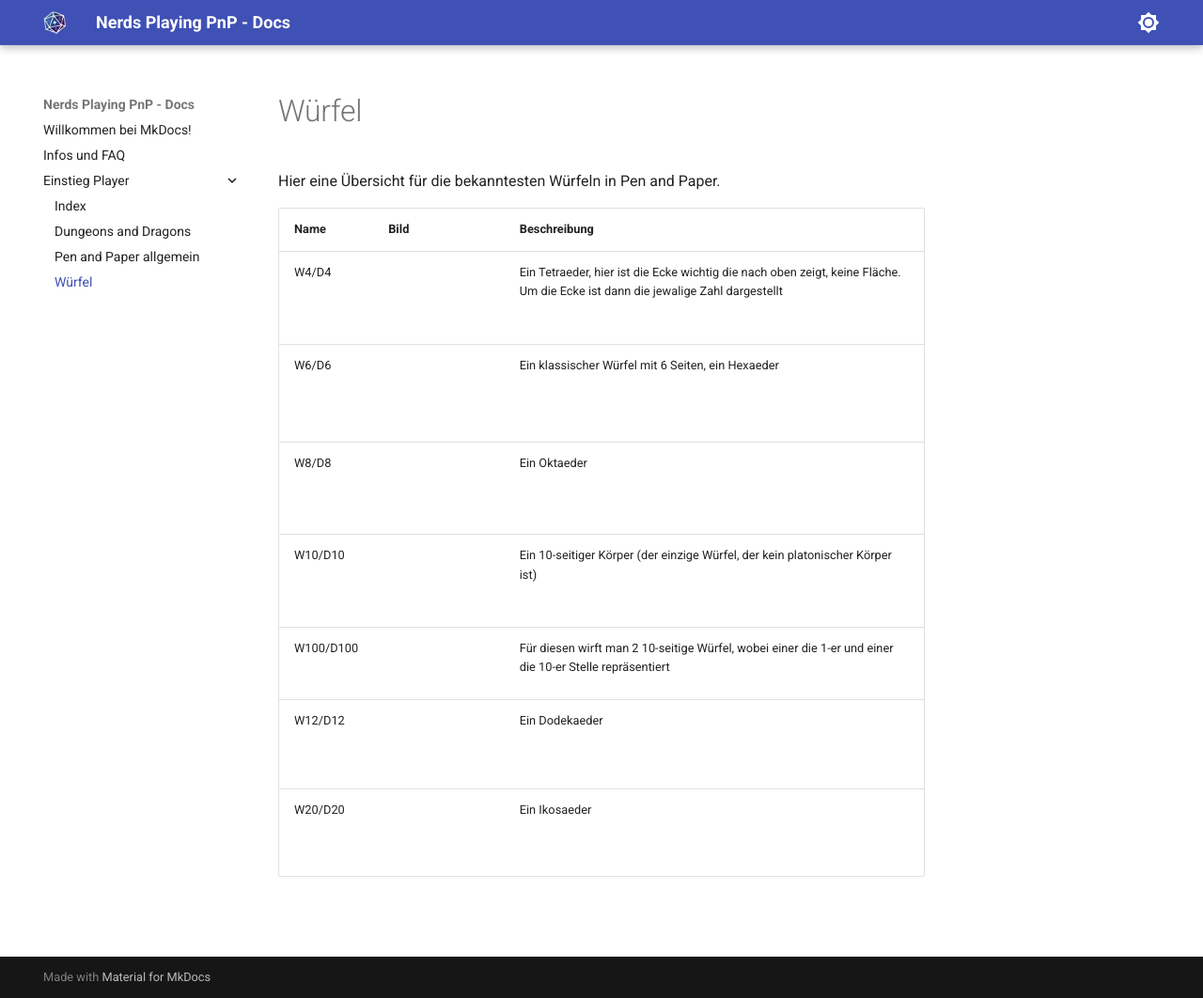
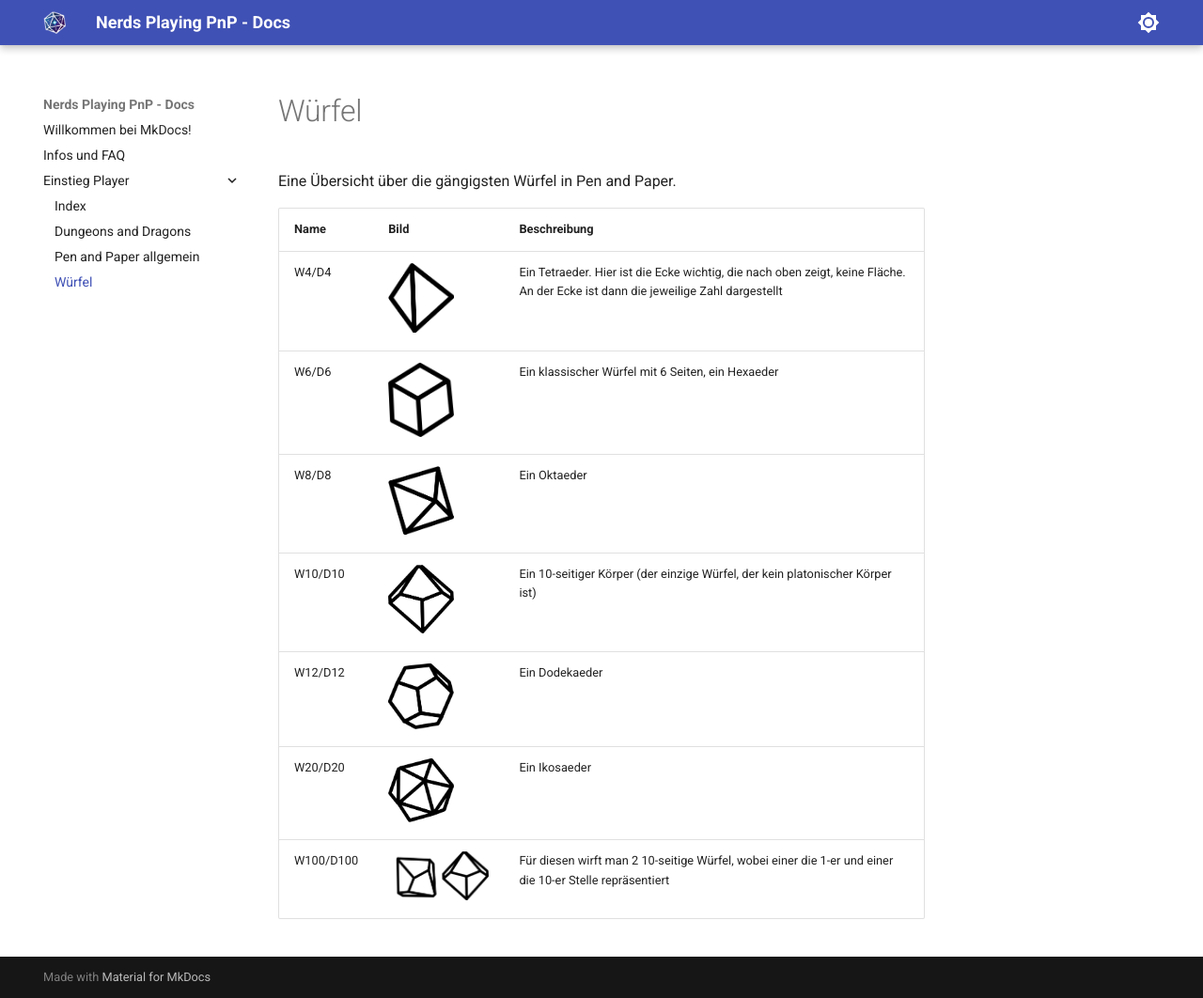
Before and after one commit to nerdsplayingpnp-tud/docs, an MkDocs documentation site: the page built from docs/Einstieg - Player/Würfel.md, in a window 1280 px wide and 1062 px high. Shown: the whole window at 94% size. Built offline with MkDocs 1.6.1 and Material for MkDocs 9.7.7, drawn with Linux system fonts in a browser that asks for light colours.

Commit message:
change dice images to black on light mode

```diff
--- a/docs/Einstieg - Player/Würfel.md
+++ b/docs/Einstieg - Player/Würfel.md
@@ -1,11 +1,11 @@
-Hier eine Übersicht für die bekanntesten Würfeln in Pen and Paper.
+Eine Übersicht über die gängigsten Würfel in Pen and Paper.
 
 |Name|Bild|Beschreibung|
 |---|---|---|
-|W4/D4|<figure markdown>![D4](../assets/d4_white.png){ width="70" }</figure>|Ein Tetraeder, hier ist die Ecke wichtig die nach oben zeigt, keine Fläche. Um die Ecke ist dann die jewalige Zahl dargestellt|
-|W6/D6|<figure markdown>![D6](../assets/d6_white.png){ width="70" }</figure>|Ein klassischer Würfel mit 6 Seiten, ein Hexaeder|
-|W8/D8|<figure markdown>![D8](../assets/d8_white.png){ width="70" }</figure>|Ein Oktaeder|
-|W10/D10|<figure markdown>![D10](../assets/d10_white.png){ width="70" }</figure>|Ein 10-seitiger Körper (der einzige Würfel, der kein platonischer Körper ist)|
-|W100/D100|<figure markdown>![D100](../assets/d100_white.png){ width="140" }</figure>|Für diesen wirft man 2 10-seitige Würfel, wobei einer die 1-er und einer die 10-er Stelle repräsentiert|
-|W12/D12|<figure markdown>![D12](../assets/d12_white.png){ width="70" }</figure>|Ein Dodekaeder|
-|W20/D20|<figure markdown>![D20](../assets/d20_white.png){ width="70" }</figure>|Ein Ikosaeder|
+|W4/D4|![D4](../assets/d4_white.png#only-dark)![D4](../assets/d4_black.png#only-light){ width="70" }</figure>|Ein Tetraeder. Hier ist die Ecke wichtig, die nach oben zeigt, keine Fläche. An der Ecke ist dann die jeweilige Zahl dargestellt|
+|W6/D6|![D6](../assets/d6_white.png#only-dark)![D6](../assets/d6_black.png#only-light){ width="70" }</figure>|Ein klassischer Würfel mit 6 Seiten, ein Hexaeder|
+|W8/D8|![D8](../assets/d8_white.png#only-dark)![D8](../assets/d8_black.png#only-light){ width="70" }</figure>|Ein Oktaeder|
+|W10/D10|![D10](../assets/d10_white.png#only-dark)![D10](../assets/d10_black.png#only-light){ width="70" }</figure>|Ein 10-seitiger Körper (der einzige Würfel, der kein platonischer Körper ist)|
+|W12/D12|![D12](../assets/d12_white.png#only-dark)![D12](../assets/d12_black.png#only-light){ width="70" }</figure>|Ein Dodekaeder|
+|W20/D20|![D20](../assets/d20_white.png#only-dark)![D20](../assets/d20_black.png#only-light){ width="70" }</figure>|Ein Ikosaeder|
+|W100/D100|![D100](../assets/d100_white.png#only-dark)![D100](../assets/d100_black.png#only-light){ width="140" }</figure>|Für diesen wirft man 2 10-seitige Würfel, wobei einer die 1-er und einer die 10-er Stelle repräsentiert|
```
